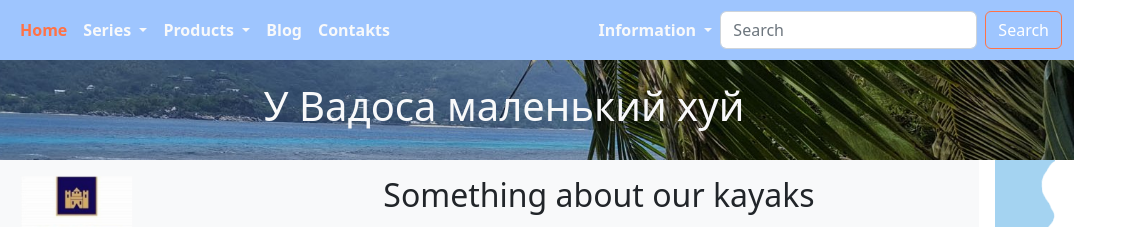
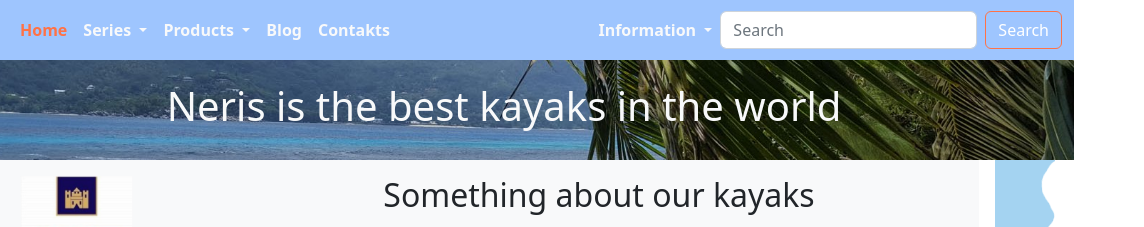
Before and after one commit to KonstantinBondariev/lesson_12, a website: page index.html in a window 1280 px wide. Shown: the top 227 px of the page, 136-1280 px from the left. Drawn offline with nearby package versions, Linux system fonts and the light colour scheme.

Commit message:
Update index.html

```diff
--- a/index.html
+++ b/index.html
@@ -15,7 +15,7 @@
     <header class="row header  align-items-center p-0">
 
       <div class="header-content d-flex align-items-center justify-content-center text-light p-0">
-        <h1 class="header-content__title ">У Вадоса маленький хуй</h1>
+        <h1 class="header-content__title ">Neris is the best kayaks in the world</h1>
       </div>
       <!-- Navbar -->
       <div class="fixed-top">
```
